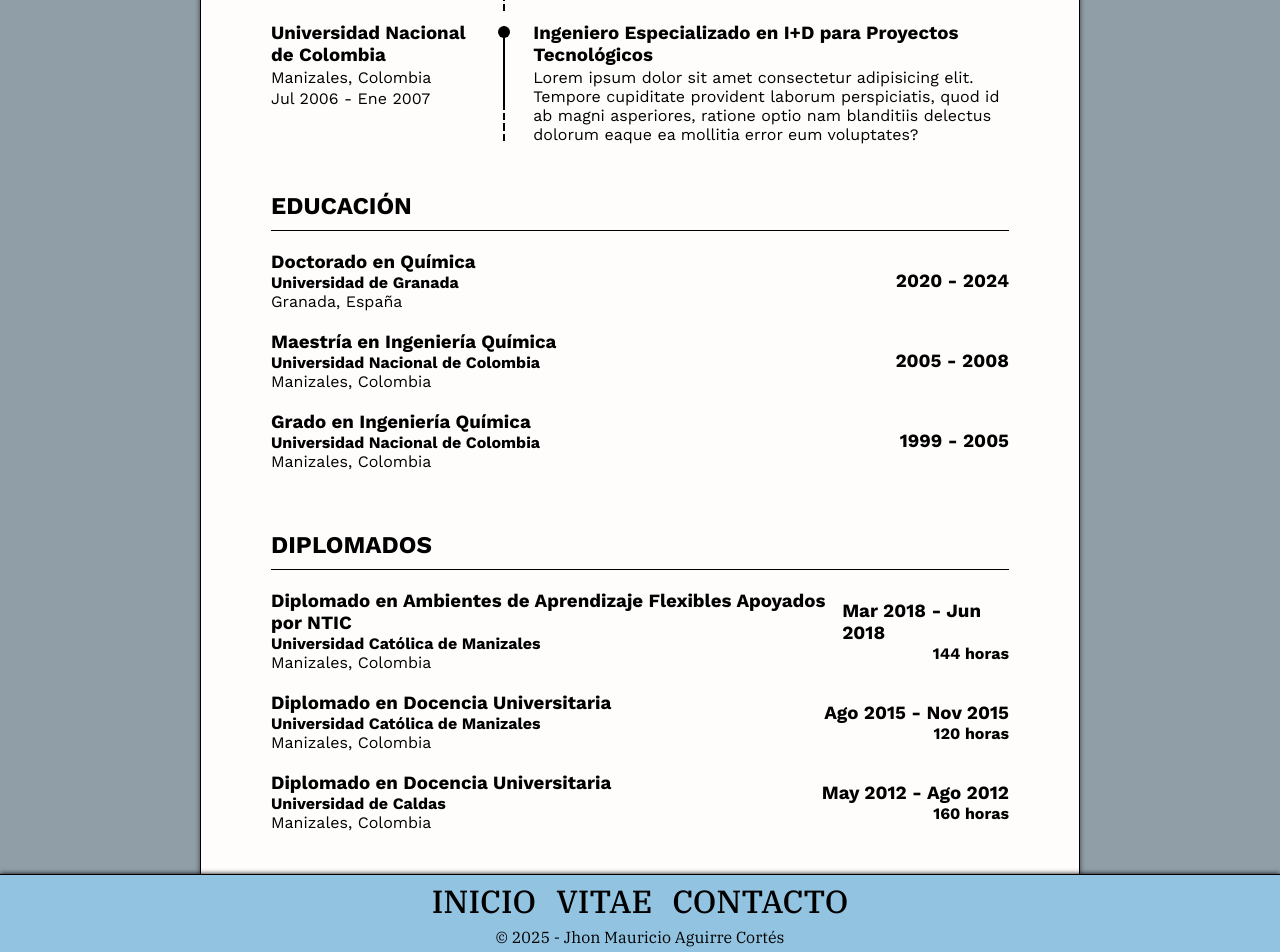
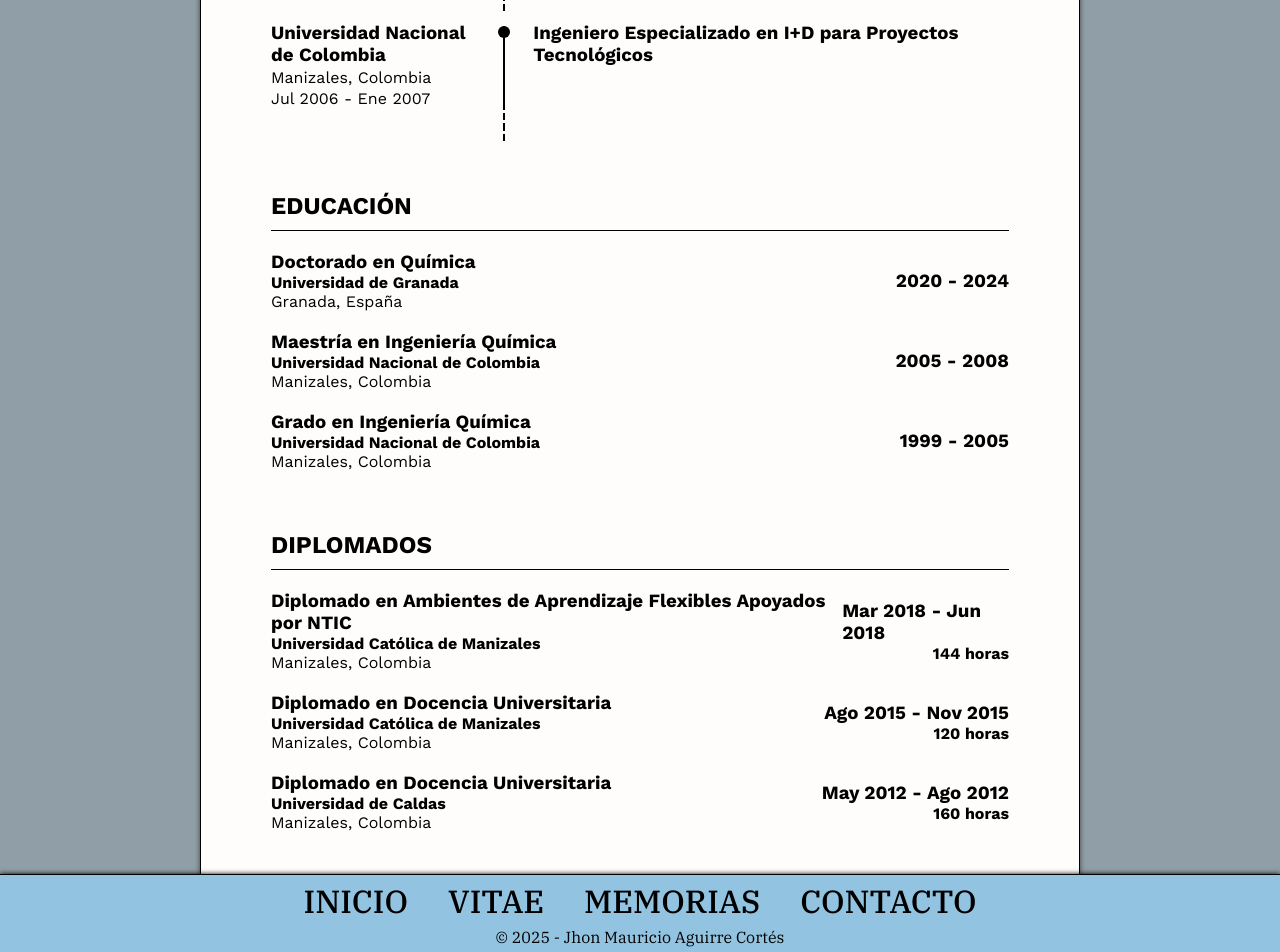
Before and after one commit to Tryncha/cv-jmac, a React (Vite) app: page /vitae in a window 1280 px wide. Shown: the part 1574-2526 px from the top of the page. Built offline with nearby package versions, Linux system fonts and the light colour scheme; a web font is replaced by a local one.

Commit message:
memories page added & some vitae cleanup

```diff
--- a/src/App.tsx
+++ b/src/App.tsx
@@ -5,6 +5,7 @@ import Vitae from './pages/Vitae/Vitae';
 import Contact from './pages/Contact/Contact';
 import Footer from './components/Footer/Footer';
 import NotFound from './pages/NotFound/NotFound';
+import Memories from './pages/Memories/Memories';
 
 const App = () => {
   return (
@@ -18,6 +19,10 @@ const App = () => {
         <Route
           path="/vitae"
           element={<Vitae />}
+        />
+        <Route
+          path="/memories"
+          element={<Memories />}
         />
         <Route
           path="/contact"
--- a/src/components/Footer/Footer.css
+++ b/src/components/Footer/Footer.css
@@ -17,7 +17,7 @@
 
 .Footer div {
   display: flex;
-  gap: 20px;
+  gap: 40px;
 }
 
 .Footer a {
--- a/src/components/Footer/Footer.tsx
+++ b/src/components/Footer/Footer.tsx
@@ -6,12 +6,14 @@ const footerTranslation = {
   es: {
     home: 'Inicio',
     vitae: 'Vitae',
+    memories: 'Memorias',
     contact: 'Contacto',
     copyrightText: '2025 - Jhon Mauricio Aguirre Cortés'
   },
   en: {
     home: 'Home',
     vitae: 'Vitae',
+    memories: 'Memories',
     contact: 'Contact',
     copyrightText: '2025 - Jhon Mauricio Aguirre Cortés'
   }
@@ -36,6 +38,12 @@ const Footer = () => {
           {footerTranslation[language].vitae}
         </Link>
         <Link
+          to="/memories"
+          reloadDocument
+        >
+          {footerTranslation[language].memories}
+        </Link>
+        <Link
           to="/contact"
           reloadDocument
         >
--- a/src/components/WorkExperience/WorkExperience.tsx
+++ b/src/components/WorkExperience/WorkExperience.tsx
@@ -34,11 +34,7 @@ const WorkExperience = () => {
           <Separator />
           <div className="WorkExperience-workDescription">
             <h3>{work[language].name}</h3>
-            <p>
-              Lorem ipsum dolor sit amet consectetur adipisicing elit. Tempore cupiditate provident laborum
-              perspiciatis, quod id ab magni asperiores, ratione optio nam blanditiis delectus dolorum eaque ea mollitia
-              error eum voluptates?
-            </p>
+            <p></p>
           </div>
         </div>
       ))}
--- a/src/data/education.json
+++ b/src/data/education.json
@@ -9,7 +9,7 @@
       "date": "1999 - 2005"
     },
     "en": {
-      "degreeTitle": "Bachelor's DegreeTitle in Chemical Engineering",
+      "degreeTitle": "Degree in Chemical Engineering",
       "institution": "National University of Colombia",
       "city": "Manizales, Colombia",
       "date": "1999 - 2005"
@@ -25,7 +25,7 @@
       "date": "2005 - 2008"
     },
     "en": {
-      "degreeTitle": "Master's DegreeTitle in Chemical Engineering",
+      "degreeTitle": "Master's in Chemical Engineering",
       "institution": "National University of Colombia",
       "city": "Manizales, Colombia",
       "date": "2005 - 2008"
--- /dev/null
+++ b/src/pages/Memories/Memories.tsx
@@ -0,0 +1,5 @@
+const Memories = () => {
+  return <h1>Memories here...</h1>;
+};
+
+export default Memories;
```
